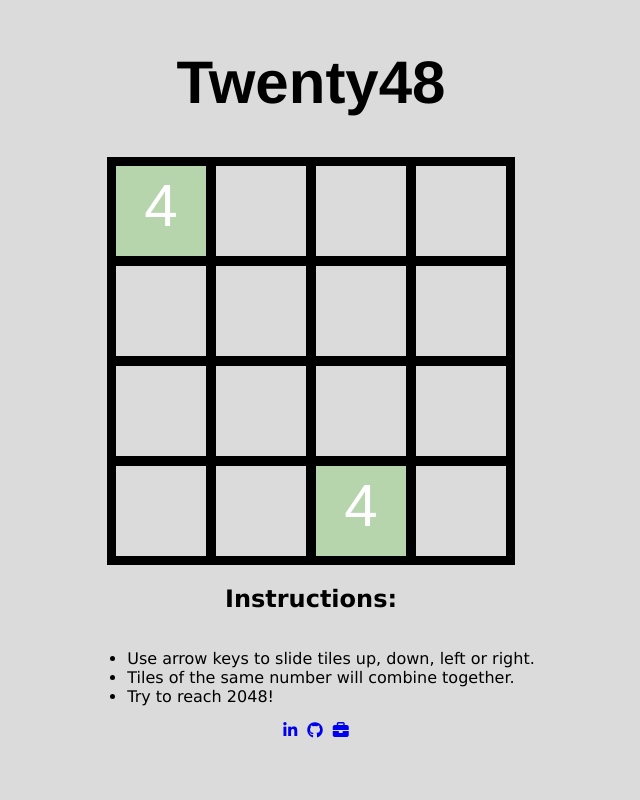
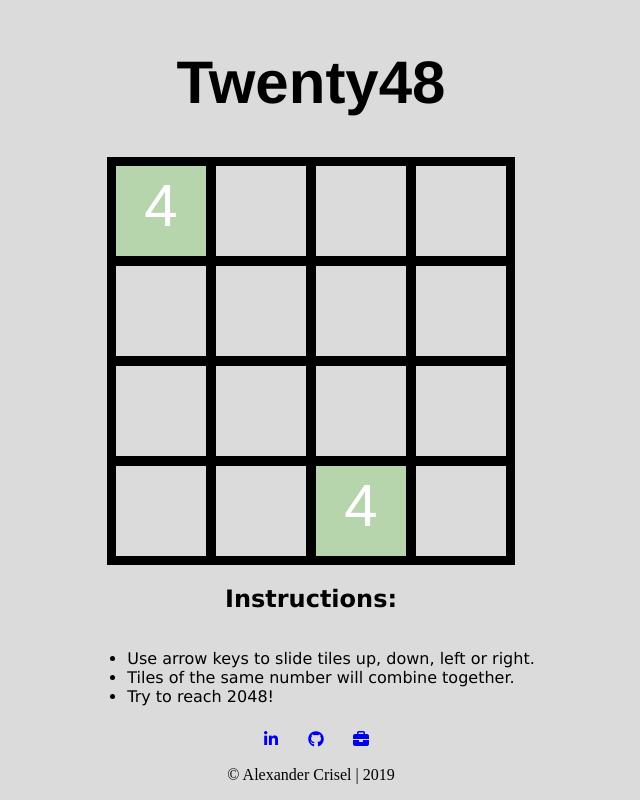
Before and after one commit to alexcrisel4/2048app, a plain HTML site: page dist/index.html in a window 1280 px wide. Shown: the whole page, without its empty margins (329-969 px from the left). Drawn offline with Linux system fonts and the light colour scheme.

Commit message:
adds copyright

```diff
--- a/dist/index.html
+++ b/dist/index.html
@@ -47,11 +47,12 @@
   </script>
 </body>
 
-<footer class="links">
+<footer >
 
-
+    <div class="links" >
     <div><a target="_blank" href="https://www.linkedin.com/in/alexander-crisel-316b79121/"><i class="fab fa-linkedin-in"></i></a></div>
     <div><a target="_blank" href="https://github.com/alexcrisel4"><i class="fab fa-github"></i></a></div>
     <div><a target="_blank" href="https://www.alexandercrisel.com/"><i class="fas fa-briefcase"></i></a></div>
-
+  </div>
+    <div>© Alexander Crisel | 2019</div>
 </footer>
--- a/dist/main.css
+++ b/dist/main.css
@@ -52,5 +52,10 @@ footer {
 
 .links a {
    padding-left: 10px;
+  line-height: 35px;
+}
 
+i {
+  height: 35px;
+  width: 35px;
 }
```
